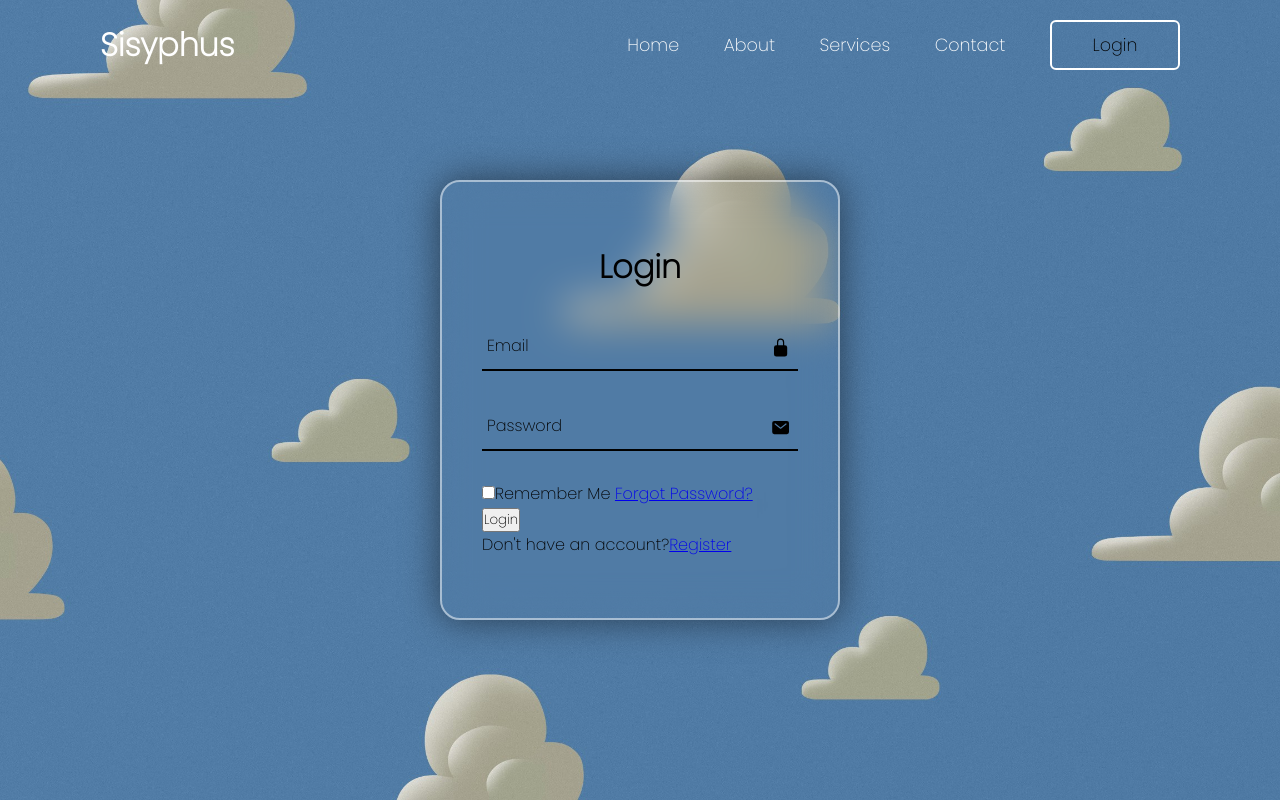
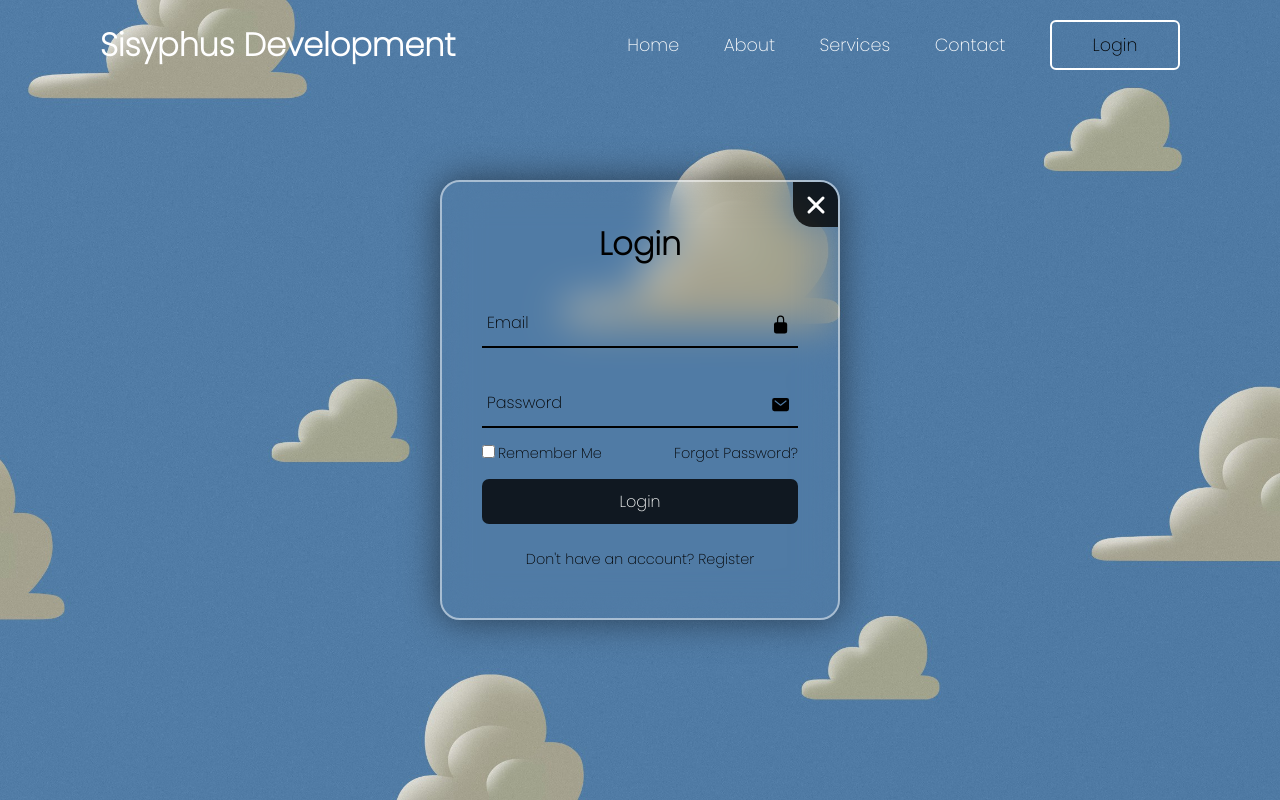
Before and after one commit to SisyphusDevelopment/Login-Page, a plain HTML site: page index.html in a window 1280 px wide. Both pictures are taken after a click on the button "Login". Drawn offline with nearby package versions, Linux system fonts and the light colour scheme.

Commit message:
Added registration form and functional JS

```diff
--- a/assets/app.js
+++ b/assets/app.js
@@ -0,0 +1,21 @@
+const wrapper = document.querySelector('.wrapper');
+const loginLink = document.querySelector('.login-link');
+const registerLink = document.querySelector('.register-link');
+const btnPopup = document.querySelector('.btnLogin-popup');
+const iconClose = document.querySelector('.icon-close');
+
+registerLink.addEventListener('click', () => {
+    wrapper.classList.add('active');
+})
+
+loginLink.addEventListener('click', () => {
+    wrapper.classList.remove('active');
+})
+
+btnPopup.addEventListener('click', () => {
+    wrapper.classList.add('active-popup');
+})
+
+iconClose.addEventListener('click', () => {
+    wrapper.classList.remove('active-popup');
+})
--- a/assets/index.css
+++ b/assets/index.css
@@ -91,11 +91,60 @@ header {
     display: flex;
     justify-content: center;
     align-items: center;
+    overflow: hidden;
+    transform: scale(0);
+    transition: transform .77s ease, height .77s ease;
+}
+
+.wrapper.active-popup {
+    transform: scale(1);
+}
+
+.wrapper .icon-close {
+    position: absolute;
+    top: 0;
+    right: 0;
+    width: 45px;
+    height: 45px;
+    background: rgba(0, 0, 0, 0.8);
+    font-size: 2em;
+    color: #fff;
+    display: flex;
+    justify-content: center;
+    align-items: center;
+    border-bottom-left-radius: 20px;
+    cursor: pointer;
+    z-index: 1;
+}
+
+.wrapper.active {
+    height: 520px
 }
 
 .wrapper .form-box {
     width: 100%;
     padding: 40px;
+}
+
+.wrapper .form-box.login {
+    transition: transform .77s ease;
+    transform: translateX(0)
+}
+
+.wrapper.active .form-box.login {
+    transition: none;
+    transform: translateX(-400px);
+}
+
+.wrapper .form-box.register {
+    position: absolute;
+    transition: none;
+    transform: translateX(400px);
+}
+
+.wrapper.active .form-box.register {
+    transition: transform .77s ease;
+    transform: translateX(0)
 }
 
 .form-box h2 {
@@ -143,3 +192,56 @@ header {
     color: #000;
     line-height: 60px;
 }
+
+.remember-forgot {
+    font-size: 0.9em;
+    color: #000;
+    font-weight: 500;
+    margin: -15px 0 15px;
+    display: flex;
+    justify-content: space-between;
+}
+
+.remember-forgot label input {
+    accent-color: #000;
+    margin-right: 3px;
+}
+
+.remember-forgot a {
+    color: #000;
+    text-decoration: none;
+}
+
+.remember-forgot a:hover {
+    text-decoration: underline;
+}
+
+.btn {
+    width: 100%;
+    height: 45px;
+    background:rgba(0, 0, 0, 0.8);
+    border: none;
+    outline: none;
+    border-radius: 7px;
+    cursor: pointer;
+    font-size: 1em;
+    color: #fff;
+    font-weight: 500;
+}
+
+.login-register {
+    font-size: .9em;
+    color: #000;
+    text-align: center;
+    font-weight: 500;
+    margin: 25px 0 10px;
+}
+
+.login-register p a{
+    color: #000;
+    text-decoration: none;
+}
+
+.login-register p a:hover{
+    text-decoration: underline;
+}
--- a/index.html
+++ b/index.html
@@ -10,7 +10,7 @@
     </head>
     <body>
         <header>
-            <h2 class="logo">Sisyphus</h2>
+            <h2 class="logo">Sisyphus Development</h2>
            <nav class="navigation">
                 <a href="#">Home</a>
                 <a href="#">About</a>
@@ -21,6 +21,8 @@
         </header>
 
         <div class="wrapper">
+            <span class="icon-close"><ion-icon name="close"></ion-icon>
+            </span>
             <div class="form-box login">
                 <h2>Login</h2>
                 <form action="#">
@@ -41,12 +43,41 @@
                     </div>
                     <button type="submit" class="btn">Login</button>
                     <div class="login-register">
-                        <p>Don't have an account?<a href="#" class="register-link">Register</a></p>
+                        <p>Don't have an account?<a href="#" class="register-link">  Register</a></p>
+                    </div>
+                </form>
+            </div>
+
+            <div class="form-box register">
+                <h2>Registration</h2>
+                <form action="#">
+                    <div class="input-box">
+                        <span class="icon"><ion-icon name="person-add"></ion-icon></span>
+                        <input type="text" required>
+                        <label>Username</label>
+                    </div>
+                    <div class="input-box">
+                        <span class="icon"><ion-icon name="lock-closed"></ion-icon></span>
+                        <input type="email" required>
+                        <label>Email</label>
+                    </div>
+                    <div class="input-box">
+                        <span class="icon"><ion-icon name="mail"></ion-icon></span>
+                        <input type="password" required>
+                        <label>Password</label>
+
+                    </div>
+                    <div class="remember-forgot">
+                        <label><input type="checkbox">I agree to the terms and conditions</label>
+                    </div>
+                    <button type="submit" class="btn">Register</button>
+                    <div class="login-register">
+                        <p>Already have an account?<a href="#" class="login-link">  Login</a></p>
                     </div>
                 </form>
             </div>
         </div>
-        <script src="" async defer></script>
+        <script src="/Login-Page/assets/app.js" async defer></script>
         <script type="module" src="https://unpkg.com/ionicons@7.1.0/dist/ionicons/ionicons.esm.js"></script>
         <script nomodule src="https://unpkg.com/ionicons@7.1.0/dist/ionicons/ionicons.js"></script>
     </body>
```
